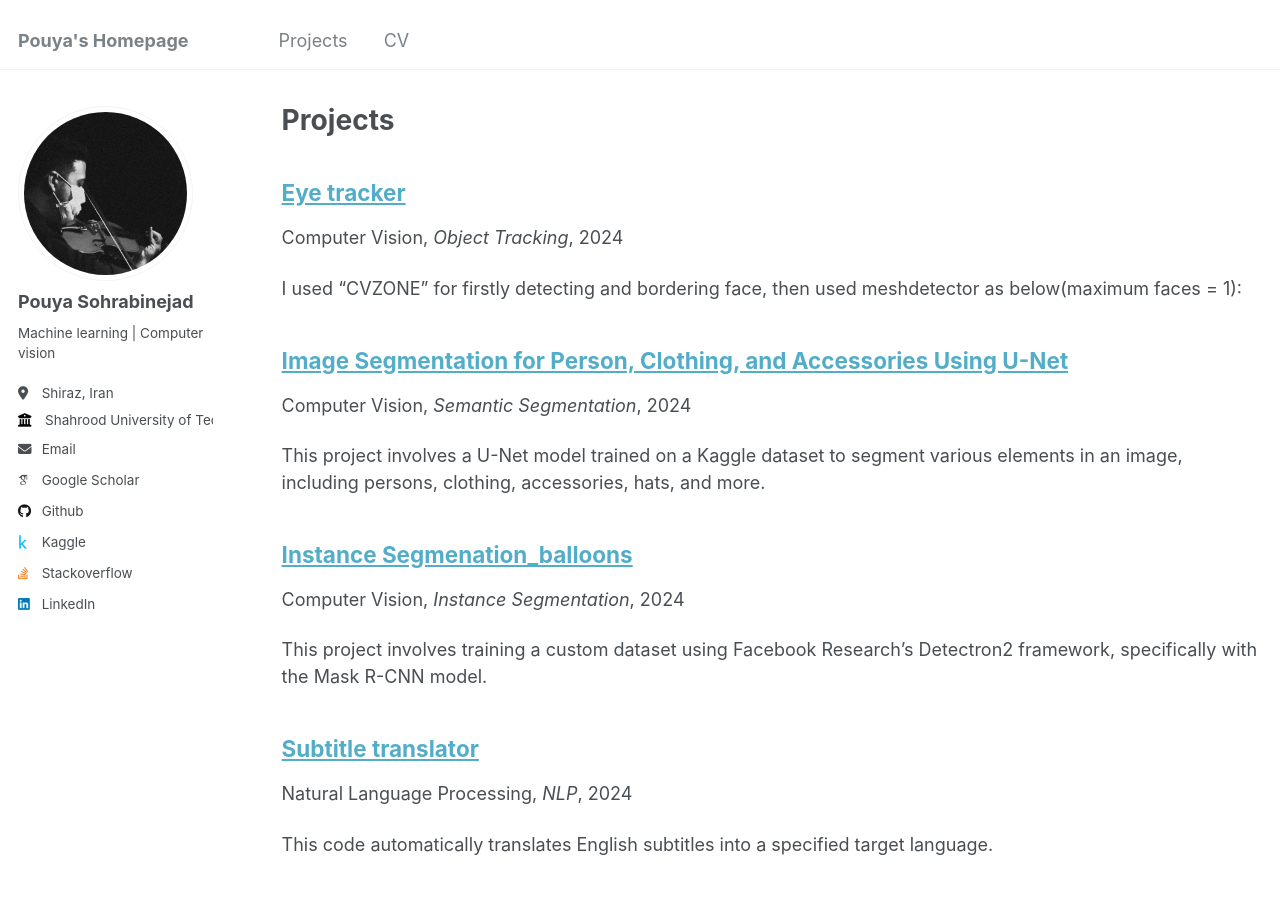
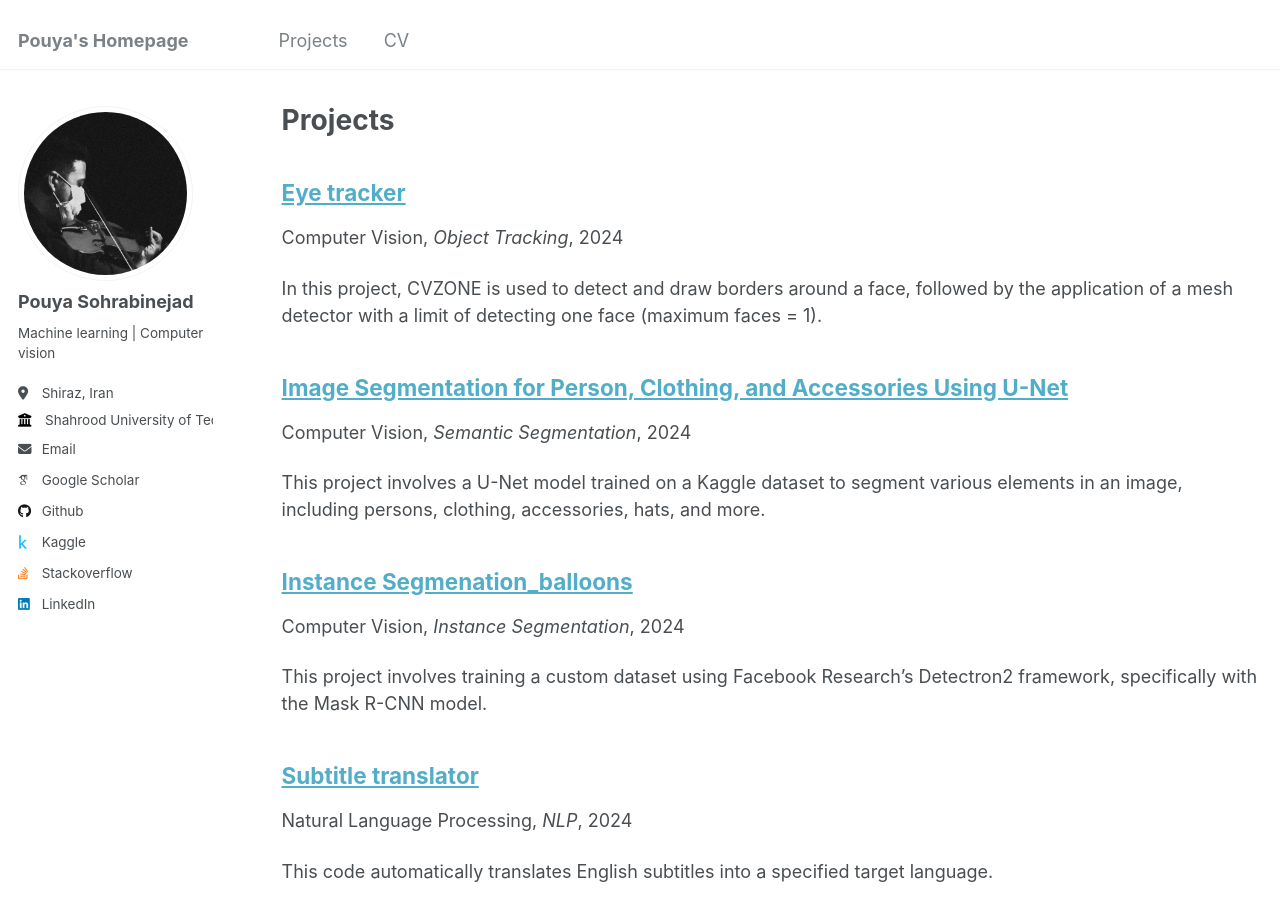
Before and after one commit to PouyaSonej/PouyaSonej.github.io, a Jekyll site: the page built from _pages/teaching.html, in a window 1280 px wide and 900 px high. Built offline with Jekyll 4.4.1, drawn with Linux system fonts in a browser that asks for light colours; some web fonts are replaced.

Commit message:
Update Project-14.md

```diff
--- a/_teaching/Project-14.md
+++ b/_teaching/Project-14.md
@@ -8,7 +8,9 @@ date: 2024-04-05
 location: "Shiraz, Iran"
 ---
 
-I used "CVZONE" for firstly detecting and bordering face, then used meshdetector as below(maximum faces = 1):
+In this project, CVZONE is used to detect and draw borders around a face, followed by the application of a mesh detector with a limit of detecting one face (maximum faces = 1).
+
+This setup demonstrates a combination of face detection and facial mesh analysis for precise facial feature mapping. The code is available for exploration in this GitHub repository.
 
 ![image](/images/output.jpg)
 
```
